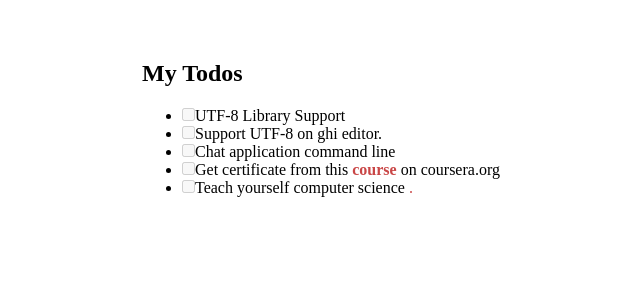
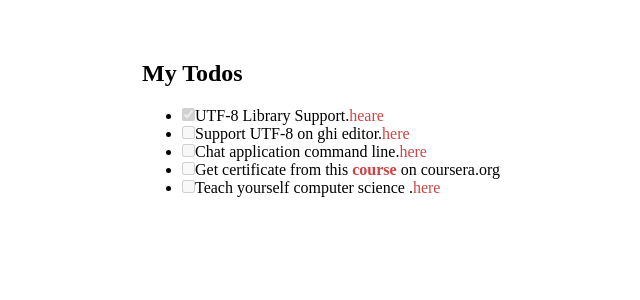
Before and after one commit to congdv/congdv.github.io, a Jekyll site: the page built from todos.md, in a window 1280 px wide. Shown: the top 300 px of the page, without its empty margins (18-658 px from the left). Built offline with Jekyll 4.4.1, drawn with Linux system fonts in a browser that asks for light colours.

Commit message:
Update todos.md

```diff
--- a/todos.md
+++ b/todos.md
@@ -5,8 +5,8 @@ permalink: /todos/ # ---> Path of the page
 ---
 
 ## My Todos
-- [ ] UTF-8 Library Support
-- [ ] Support UTF-8 on ghi editor.
-- [ ] Chat application command line
+- [x] UTF-8 Library Support.[heare](https://github.com/congdv/libunicode)
+- [ ] Support UTF-8 on ghi editor.[here](https://github.com/congdv/ghi)
+- [ ] Chat application command line.[here](https://github.com/congdv/server-client-chat)
 - [ ] Get certificate from this **[course](https://www.coursera.org/learn/c-plus-plus-a)** on coursera.org
-- [ ] Teach yourself computer science [.](http://teachyourselfcs.com/)
+- [ ] Teach yourself computer science .[here](http://teachyourselfcs.com/)
```
